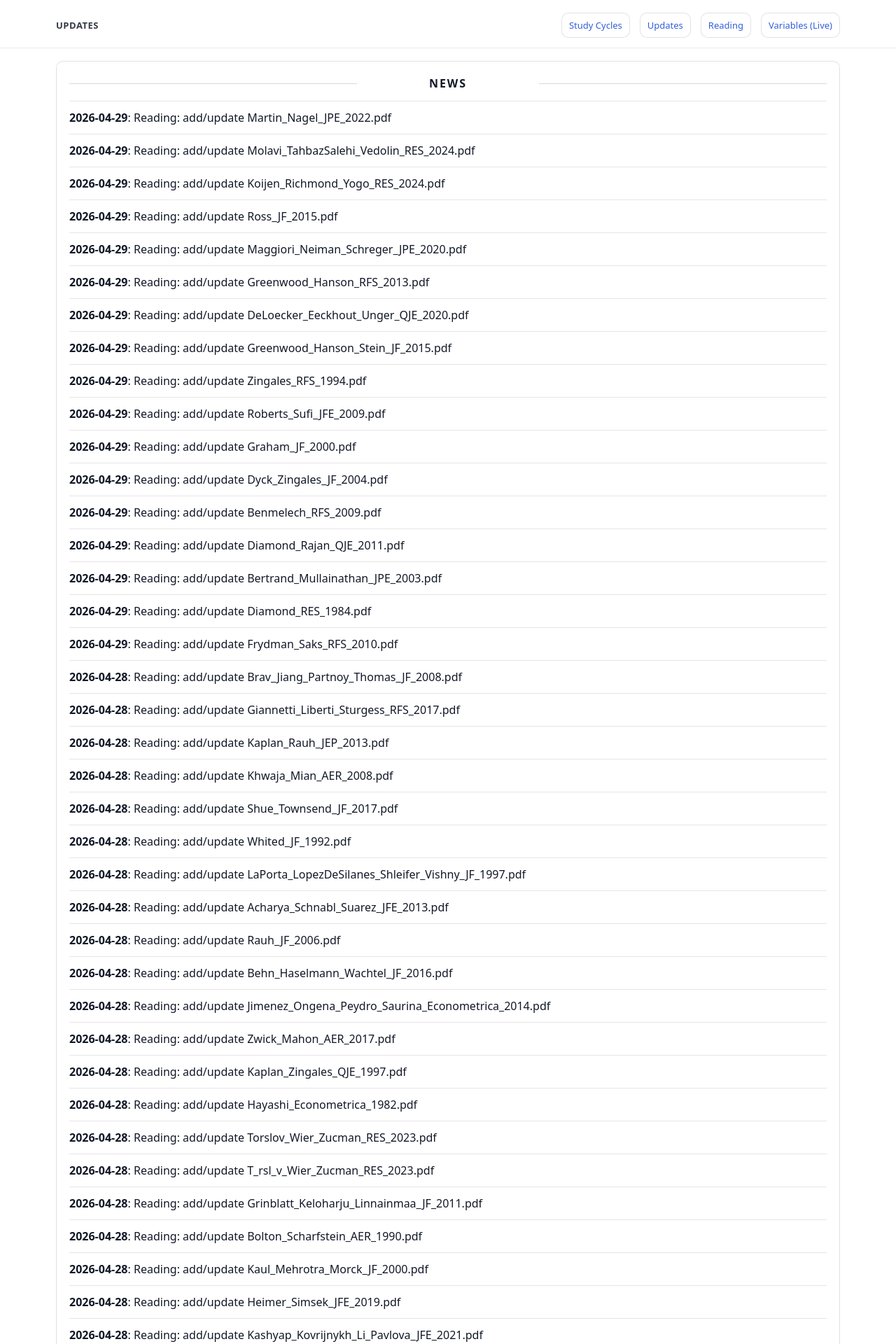
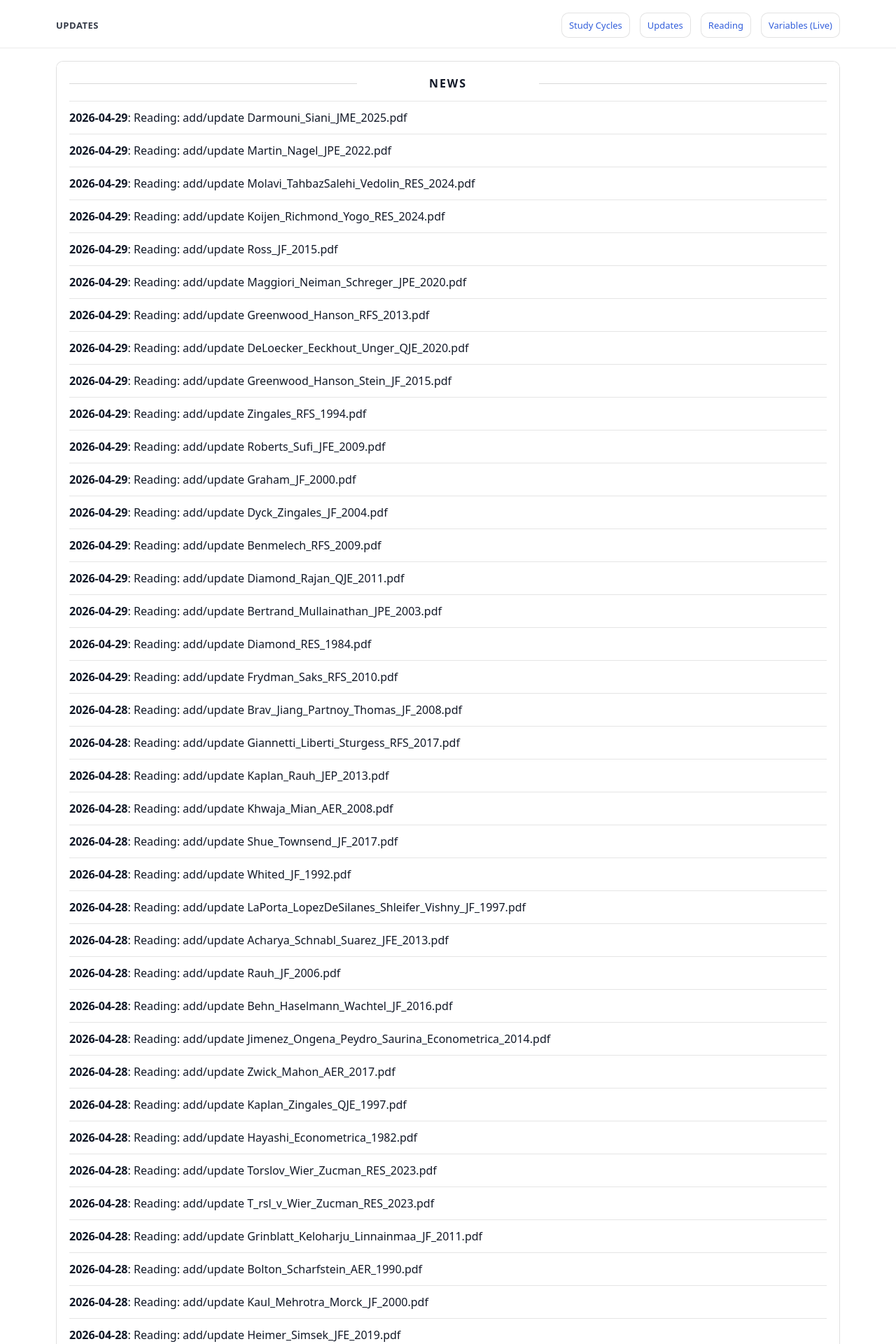
Before and after one commit to yaxinzn/study-archive, a Jekyll site: the page built from updates/index.md, in a window 1280 px wide. Shown: the top 1920 px of the page at 70% size. Built offline with Jekyll 4.4.1, drawn with Linux system fonts in a browser that asks for light colours; some of the changed text lies outside the part shown.

Commit message:
chore: update NEWS feed

```diff
--- a/_data/news.yml
+++ b/_data/news.yml
@@ -1,4 +1,7 @@
 # Auto-generated update history (sorted newest -> oldest). Do not edit manually.
+- ts: "1777463297"
+  date: "2026-04-29"
+  title: "Reading: add/update Darmouni_Siani_JME_2025.pdf"
 - ts: "1777461371"
   date: "2026-04-29"
   title: "Reading: add/update Martin_Nagel_JPE_2022.pdf"
```
